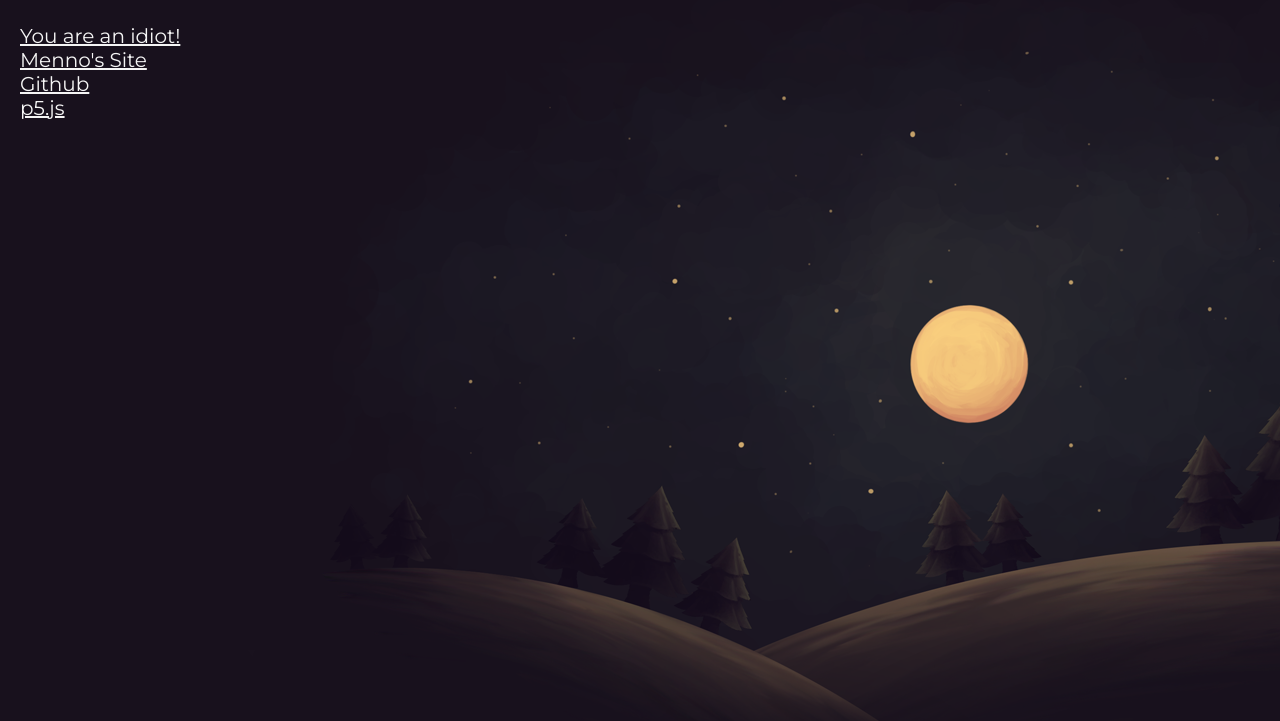
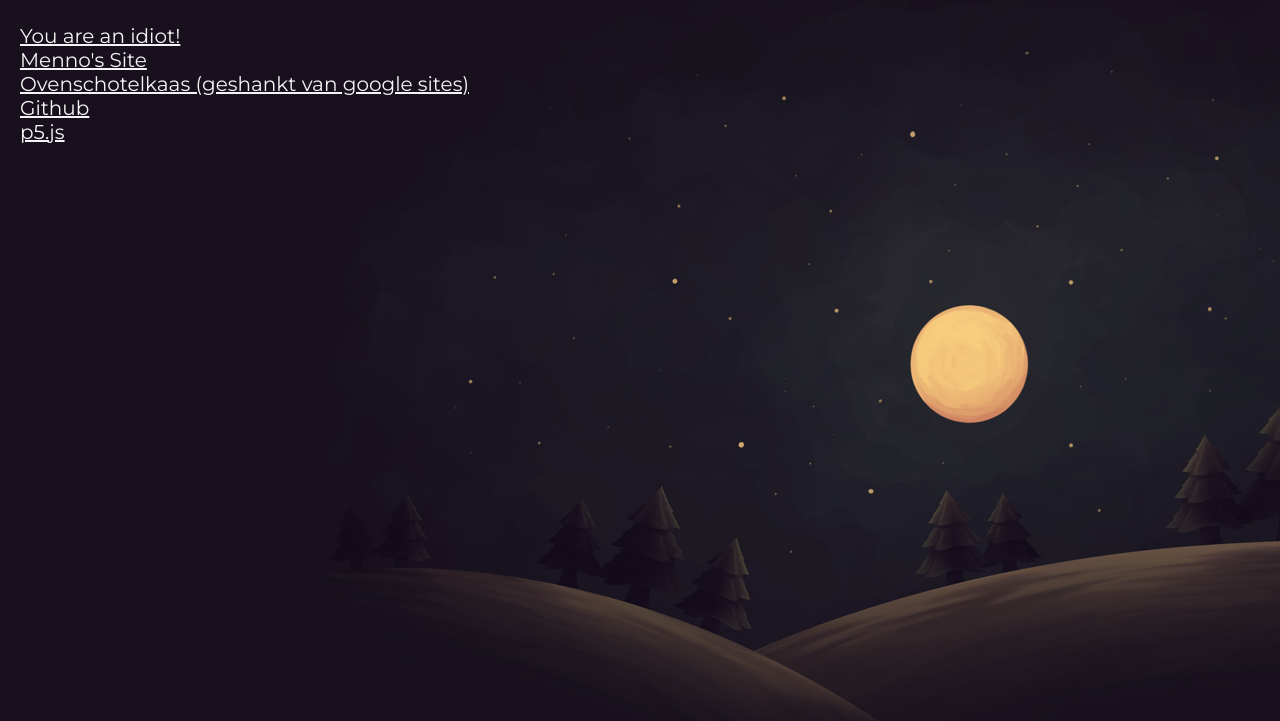
Before and after one commit to Snoworange420/snoworange420.github.io, a plain HTML site: page index.html in a window 1280 px wide. Shown: the part 79-800 px from the top of the page. Drawn offline with Linux system fonts and the light colour scheme.

Commit message:
Update index.html

```diff
--- a/index.html
+++ b/index.html
@@ -16,7 +16,8 @@
   <body>
     <h1 style="color:whitesmoke">Snoworange's sites</h1>
     <a style="color:whitesmoke" href="lol.html">You are an idiot!</a><br>
-      <a style="color:whitesmoke" href="menno.html">Menno's Site</a><br>
+    <a style="color:whitesmoke" href="menno.html">Menno's Site</a><br>
+	  <a style="color:whitesmoke" href="ovenschotelkaas.html">Ovenschotelkaas (geshankt van google sites)</a><br>
     <a style="color:whitesmoke" href="https://github.com/Snoworange420">Github</a><br>
     <a style="color:whitesmoke" href="https://editor.p5js.org/Snoworange69/sketches">p5.js</a><br>
   </body>
```
